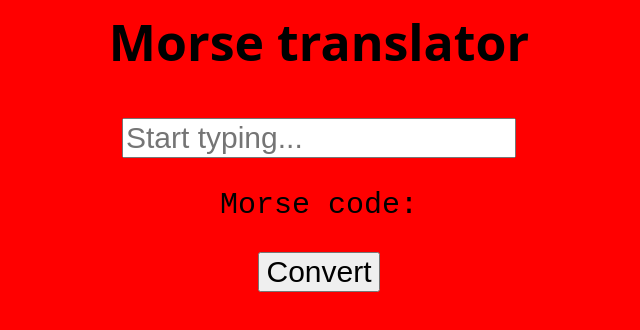
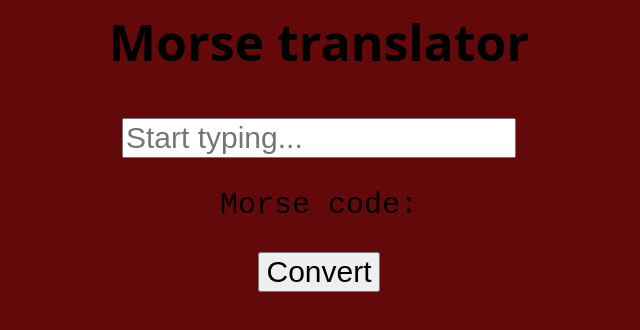
Before and after one commit to ibkibk/morse-code, a plain HTML site: page index.html in a window 1280 px wide. Shown: the whole page, without its empty margins (321-961 px from the left). Drawn offline with Linux system fonts and the light colour scheme.

Commit message:
background color changed

```diff
--- a/style.css
+++ b/style.css
@@ -1,5 +1,5 @@
 body{
-      background: red;
+      background: rgb(100, 9, 9);
       color: black;
       height: 100%;
       max-height: 100vh;
```
